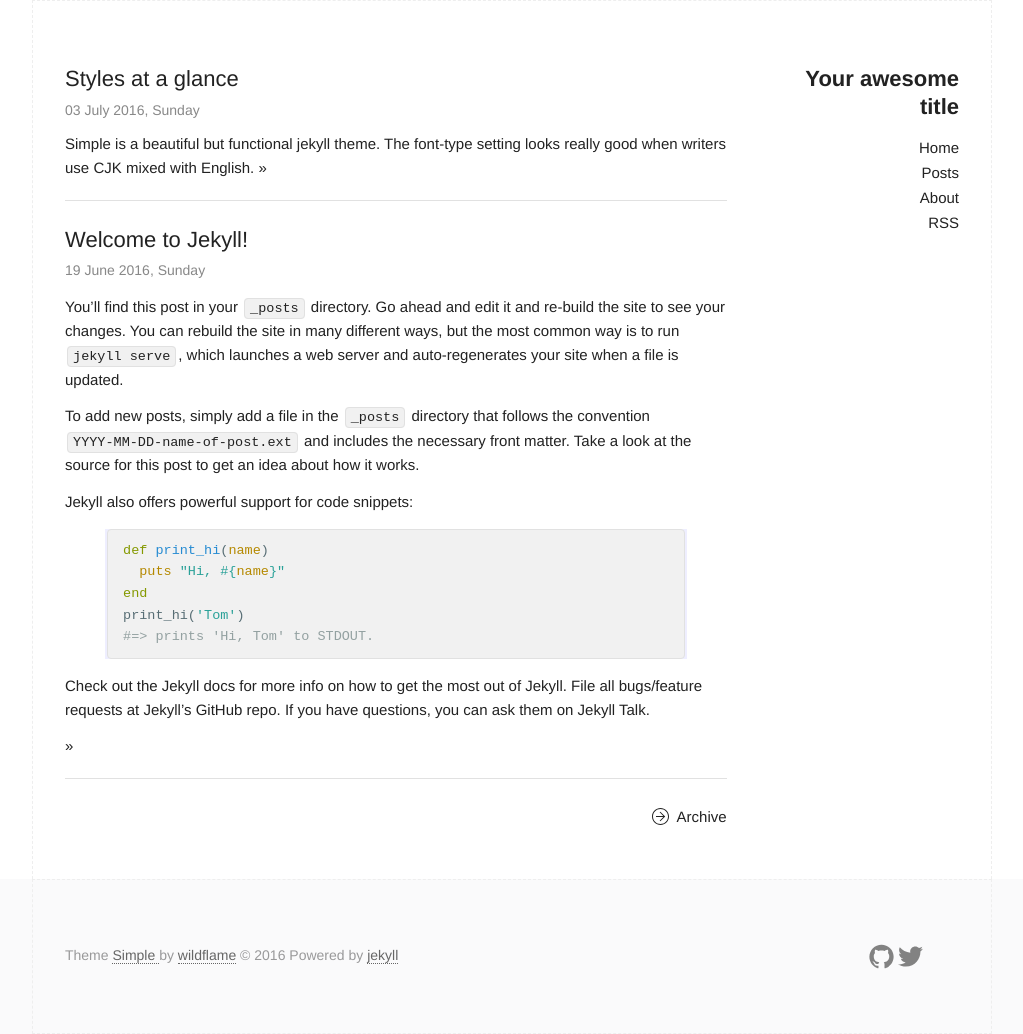
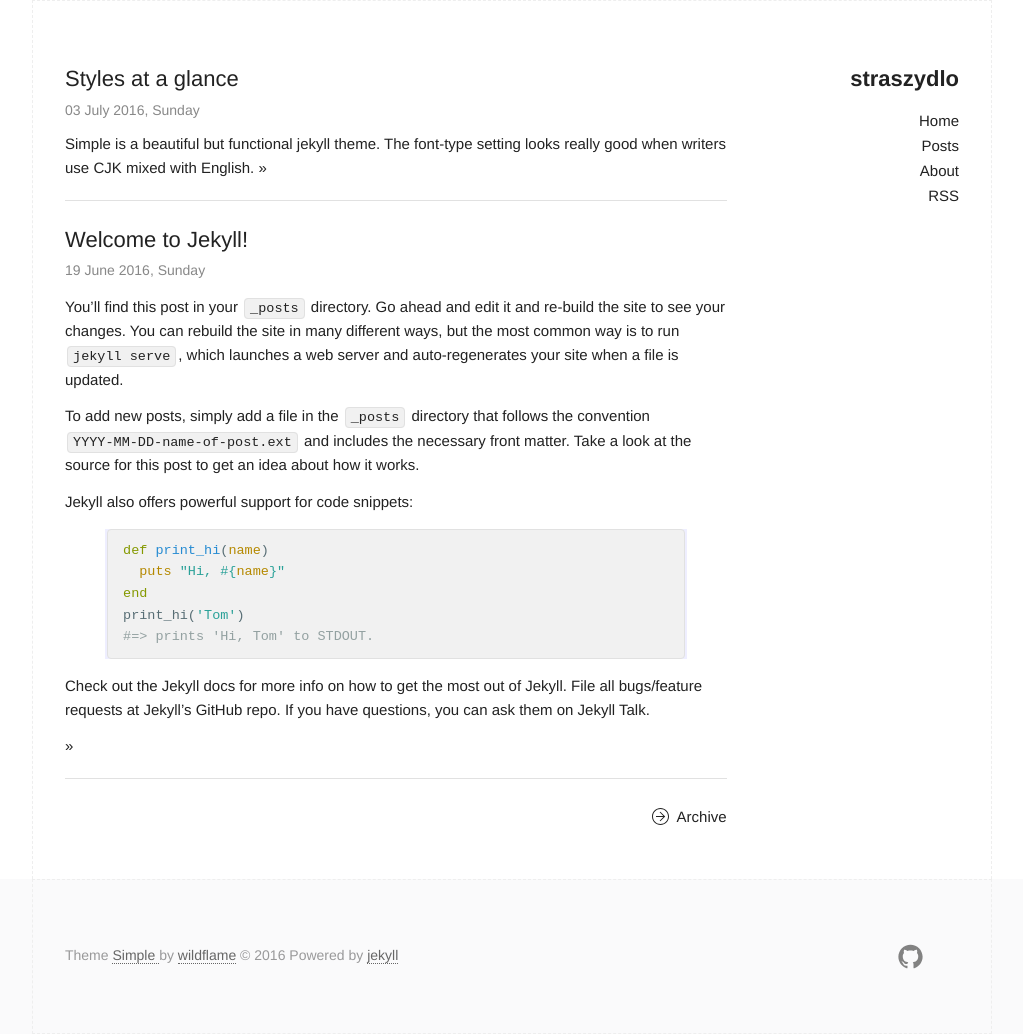
Before and after one commit to straszydlo/straszydlo.github.io, a Jekyll site: the page built from index.html, in a window 1280 px wide. Shown: the whole page, without its empty margins (128-1151 px from the left). Built offline with Jekyll 4.4.1, drawn with Linux system fonts in a browser that asks for light colours; some of the changed lines change nothing that is shown.

Commit message:
Update _config.yml

```diff
--- a/_config.yml
+++ b/_config.yml
@@ -6,16 +6,13 @@
 # 'jekyll serve'. If you change this file, please restart the server process.
 
 # Site settings
-title: Your awesome title
-email: your-email@domain.com
+name: straszydlo
+title: straszydlo
 description: > # this means to ignore newlines until "baseurl:"
-  Write an awesome description for your new site here. You can edit this
-  line in _config.yml. It will appear in your document head meta (for
-  Google search results) and in your feed.xml site description.
-baseurl: "/jekyll-simple" # the subpath of your site, e.g. /blog
-url: "http://wildflame.me" # the base hostname & protocol for your site
-twitter_username: Taffyer
-github_username:  wild-flame
+  Ghost stories about code
+baseurl: "" # the subpath of your site, e.g. /blog
+url: "straszydlo.github.io" # the base hostname & protocol for your site
+github_username: straszydlo
 
 # Build settings
 markdown: kramdown
```
